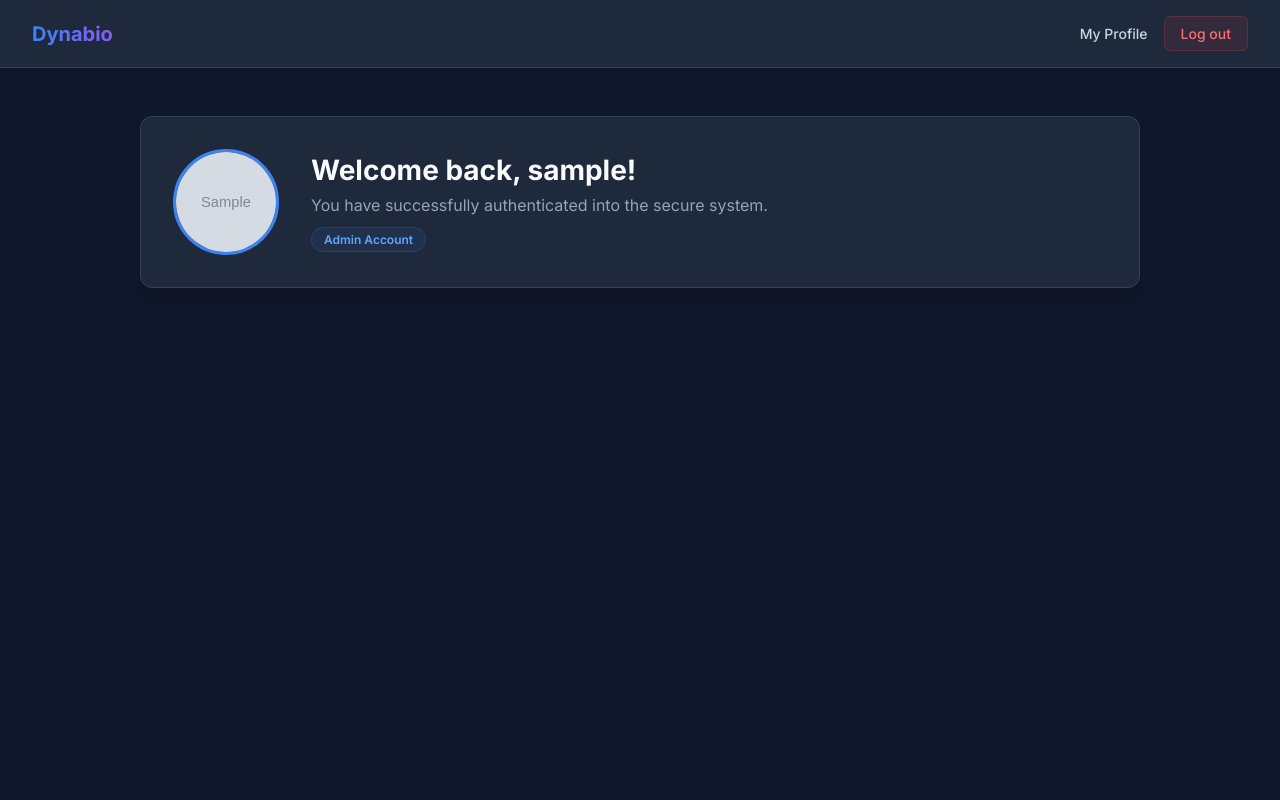
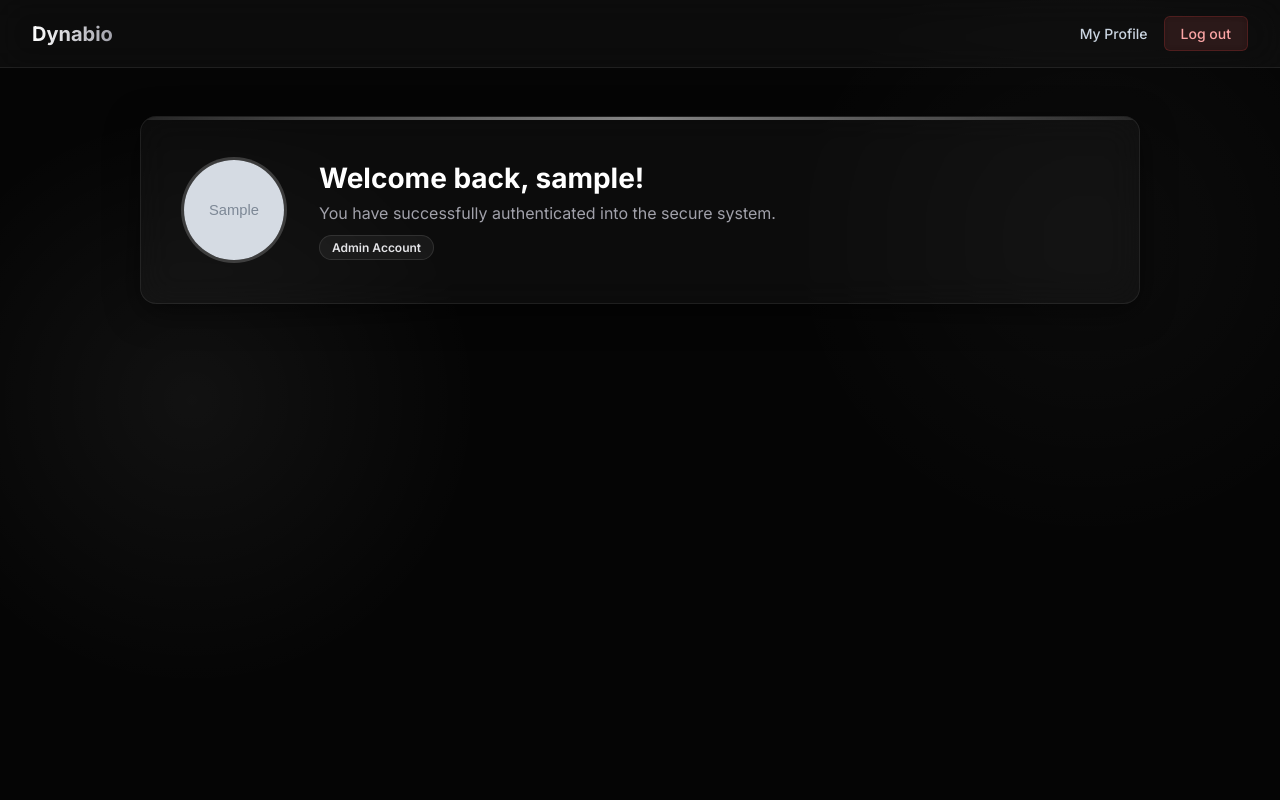
Before and after one commit to AiruxPH/dynabio, a PHP site: page / in a window 1280 px wide. Run offline with PHP 8.4, Linux system fonts and the light colour scheme; the visitor is signed in with stand-in values (Sample User, id 1); tables that the repository leaves empty or names only in its code hold one stand-in row (values such as "Sample post"); grey boxes marked "Sample" are stand-in pictures; a stand-in replaces the project's code that opens the database connection; some libraries are stand-ins or nearby versions.

Commit message:
feat: Implement a complete user authentication and account management system including signup, login, verification, password/username reset, and user profile pages, along with a new global stylesheet.

```diff
--- a/auth/forgot_password.php
+++ b/auth/forgot_password.php
@@ -10,7 +10,7 @@
     <meta name="viewport" content="width=device-width, initial-scale=1.0">
     <title>Forgot Password - Dynabio</title>
     <link href="https://fonts.googleapis.com/css2?family=Inter:wght@400;500;600;700&display=swap" rel="stylesheet">
-    <link rel="stylesheet" href="style.css">
+    <link rel="stylesheet" href="../style.css">
 </head>
 
 <body>
--- a/auth/login.php
+++ b/auth/login.php
@@ -14,7 +14,7 @@
     <title>Log in - Dynabio</title>
     <link href="https://fonts.googleapis.com/css2?family=Inter:wght@400;500;600;700&display=swap" rel="stylesheet">
     <link rel="stylesheet" href="https://cdnjs.cloudflare.com/ajax/libs/font-awesome/6.4.0/css/all.min.css">
-    <link rel="stylesheet" href="style.css">
+    <link rel="stylesheet" href="../style.css">
     <style>
         /* Remove native eye icon */
         input[type="password"]::-ms-reveal,
--- a/auth/set_password.php
+++ b/auth/set_password.php
@@ -14,7 +14,7 @@
     <title>Set Password - Dynabio</title>
     <link href="https://fonts.googleapis.com/css2?family=Inter:wght@400;500;600;700&display=swap" rel="stylesheet">
     <link rel="stylesheet" href="https://cdnjs.cloudflare.com/ajax/libs/font-awesome/6.4.0/css/all.min.css">
-    <link rel="stylesheet" href="style.css">
+    <link rel="stylesheet" href="../style.css">
     <style>
         /* Remove native eye icon */
         input[type="password"]::-ms-reveal,
--- a/auth/set_username.php
+++ b/auth/set_username.php
@@ -13,7 +13,7 @@
     <meta name="viewport" content="width=device-width, initial-scale=1.0">
     <title>Set Username - Dynabio</title>
     <link href="https://fonts.googleapis.com/css2?family=Inter:wght@400;500;600;700&display=swap" rel="stylesheet">
-    <link rel="stylesheet" href="style.css">
+    <link rel="stylesheet" href="../style.css">
     <style>
         .skip-btn {
             background: transparent;
--- a/auth/signup.php
+++ b/auth/signup.php
@@ -13,7 +13,7 @@
     <meta name="viewport" content="width=device-width, initial-scale=1.0">
     <title>Sign Up - Dynabio</title>
     <link href="https://fonts.googleapis.com/css2?family=Inter:wght@400;500;600;700&display=swap" rel="stylesheet">
-    <link rel="stylesheet" href="style.css">
+    <link rel="stylesheet" href="../style.css">
 </head>
 
 <body>
--- a/auth/verify.php
+++ b/auth/verify.php
@@ -13,7 +13,7 @@
     <meta name="viewport" content="width=device-width, initial-scale=1.0">
     <title>Verify Account - Dynabio</title>
     <link href="https://fonts.googleapis.com/css2?family=Inter:wght@400;500;600;700&display=swap" rel="stylesheet">
-    <link rel="stylesheet" href="style.css">
+    <link rel="stylesheet" href="../style.css">
     <style>
         .otp-fields {
             display: flex;
--- a/index.php
+++ b/index.php
@@ -31,106 +31,10 @@
     <meta name="viewport" content="width=device-width, initial-scale=1.0">
     <title>Dashboard - Dynabio</title>
     <link href="https://fonts.googleapis.com/css2?family=Inter:wght@400;500;600;700&display=swap" rel="stylesheet">
-    <style>
-        body {
-            margin: 0;
-            padding: 0;
-            font-family: 'Inter', sans-serif;
-            background-color: #0f172a;
-            color: #e2e8f0;
-            min-height: 100vh;
-        }
-
-        /* Simple Navbar */
-        .navbar {
-            background-color: #1e293b;
-            padding: 1rem 2rem;
-            display: flex;
-            justify-content: space-between;
-            align-items: center;
-            border-bottom: 1px solid #334155;
-            box-shadow: 0 4px 6px -1px rgba(0, 0, 0, 0.1);
-        }
-
-        .navbar-brand {
-            font-size: 1.25rem;
-            font-weight: 700;
-            color: #f8fafc;
-            background: linear-gradient(90deg, #3b82f6, #8b5cf6);
-            -webkit-background-clip: text;
-            -webkit-text-fill-color: transparent;
-        }
-
-        .logout-btn {
-            padding: 0.5rem 1rem;
-            background-color: rgba(239, 68, 68, 0.1);
-            color: #f87171;
-            border: 1px solid rgba(239, 68, 68, 0.2);
-            border-radius: 6px;
-            text-decoration: none;
-            font-weight: 500;
-            font-size: 0.875rem;
-            transition: all 0.2s ease;
-        }
-
-        .logout-btn:hover {
-            background-color: rgba(239, 68, 68, 0.2);
-            color: #fecaca;
-        }
-
-        /* Dashboard Content */
-        .container {
-            max-width: 1000px;
-            margin: 3rem auto;
-            padding: 0 1.5rem;
-        }
-
-        .welcome-card {
-            background-color: #1e293b;
-            border: 1px solid #334155;
-            border-radius: 12px;
-            padding: 2rem;
-            display: flex;
-            align-items: center;
-            gap: 2rem;
-            box-shadow: 0 10px 15px -3px rgba(0, 0, 0, 0.1);
-        }
-
-        .profile-photo {
-            width: 100px;
-            height: 100px;
-            border-radius: 50%;
-            object-fit: cover;
-            border: 3px solid #3b82f6;
-            background-color: #0f172a;
-        }
-
-        .welcome-text h1 {
-            margin: 0 0 0.5rem 0;
-            font-size: 1.75rem;
-            color: #f8fafc;
-        }
-
-        .welcome-text p {
-            margin: 0;
-            color: #94a3b8;
-        }
-
-        .badge {
-            display: inline-block;
-            background-color: rgba(59, 130, 246, 0.1);
-            color: #60a5fa;
-            padding: 0.25rem 0.75rem;
-            border-radius: 9999px;
-            font-size: 0.75rem;
-            font-weight: 600;
-            margin-top: 0.75rem;
-            border: 1px solid rgba(59, 130, 246, 0.2);
-        }
-    </style>
+    <link rel="stylesheet" href="style.css">
 </head>
 
-<body>
+<body class="layout-dashboard">
 
     <nav class="navbar">
         <div class="navbar-brand">Dynabio</div>
--- a/auth/style.css
+++ b/style.css
@@ -34,7 +34,7 @@
     left: 0;
     right: 0;
     height: 3px;
-    background: linear-gradient(90deg, rgba(255,255,255,0.1), rgba(255,255,255,0.5), rgba(255,255,255,0.1));
+    background: linear-gradient(90deg, rgba(255, 255, 255, 0.1), rgba(255, 255, 255, 0.5), rgba(255, 255, 255, 0.1));
 }
 
 .auth-header {
@@ -114,22 +114,26 @@
 .btn:hover {
     background: rgba(255, 255, 255, 0.1);
     border-color: rgba(255, 255, 255, 0.3);
-    box-shadow: 0 0 20px rgba(255, 255, 255, 0.15); /* Default white emission */
+    box-shadow: 0 0 20px rgba(255, 255, 255, 0.15);
+    /* Default white emission */
     transform: translateY(-1px);
 }
 
 .btn-primary:hover {
-    box-shadow: 0 0 20px rgba(59, 130, 246, 0.4); /* Blue emission */
+    box-shadow: 0 0 20px rgba(59, 130, 246, 0.4);
+    /* Blue emission */
     border-color: rgba(59, 130, 246, 0.5);
 }
 
 .btn-success:hover {
-    box-shadow: 0 0 20px rgba(34, 197, 94, 0.4); /* Green emission */
+    box-shadow: 0 0 20px rgba(34, 197, 94, 0.4);
+    /* Green emission */
     border-color: rgba(34, 197, 94, 0.5);
 }
 
 .btn-danger:hover {
-    box-shadow: 0 0 20px rgba(239, 68, 68, 0.4); /* Red emission */
+    box-shadow: 0 0 20px rgba(239, 68, 68, 0.4);
+    /* Red emission */
     border-color: rgba(239, 68, 68, 0.5);
 }
 
@@ -208,5 +212,121 @@
 }
 
 @keyframes spinner-border {
-    to { transform: rotate(360deg); }
+    to {
+        transform: rotate(360deg);
+    }
 }
+
+/* Dashboard Specifics adapted to Glassmorphism */
+.layout-dashboard {
+    display: block;
+    align-items: flex-start;
+}
+
+.navbar {
+    background: rgba(255, 255, 255, 0.03);
+    padding: 1rem 2rem;
+    display: flex;
+    justify-content: space-between;
+    align-items: center;
+    border-bottom: 1px solid rgba(255, 255, 255, 0.08);
+    /* glassmorphism border */
+    backdrop-filter: blur(16px);
+    -webkit-backdrop-filter: blur(16px);
+    position: sticky;
+    top: 0;
+    z-index: 50;
+}
+
+.navbar-brand {
+    font-size: 1.25rem;
+    font-weight: 700;
+    color: #f8fafc;
+    background: linear-gradient(90deg, #ffffff, #a1a1aa);
+    /* sophisticated white/grey */
+    -webkit-background-clip: text;
+    background-clip: text;
+    -webkit-text-fill-color: transparent;
+}
+
+.logout-btn {
+    padding: 0.5rem 1rem;
+    background-color: rgba(239, 68, 68, 0.1);
+    color: #fca5a5;
+    border: 1px solid rgba(239, 68, 68, 0.2);
+    border-radius: 6px;
+    text-decoration: none;
+    font-weight: 500;
+    font-size: 0.875rem;
+    transition: all 0.2s ease;
+    backdrop-filter: blur(4px);
+}
+
+.logout-btn:hover {
+    background-color: rgba(239, 68, 68, 0.2);
+    box-shadow: 0 0 15px rgba(239, 68, 68, 0.2);
+    color: #fecaca;
+}
+
+.container {
+    max-width: 1000px;
+    margin: 3rem auto;
+    padding: 0 1.5rem;
+}
+
+.welcome-card {
+    background: rgba(255, 255, 255, 0.03);
+    border: 1px solid rgba(255, 255, 255, 0.08);
+    border-radius: 16px;
+    padding: 2.5rem;
+    display: flex;
+    align-items: center;
+    gap: 2rem;
+    box-shadow: 0 8px 32px 0 rgba(0, 0, 0, 0.5);
+    backdrop-filter: blur(16px);
+    -webkit-backdrop-filter: blur(16px);
+    position: relative;
+    overflow: hidden;
+}
+
+.welcome-card::before {
+    content: '';
+    position: absolute;
+    top: 0;
+    left: 0;
+    right: 0;
+    height: 3px;
+    background: linear-gradient(90deg, rgba(255, 255, 255, 0.1), rgba(255, 255, 255, 0.5), rgba(255, 255, 255, 0.1));
+}
+
+.profile-photo {
+    width: 100px;
+    height: 100px;
+    border-radius: 50%;
+    object-fit: cover;
+    border: 3px solid rgba(255, 255, 255, 0.2);
+    background-color: rgba(0, 0, 0, 0.2);
+}
+
+.welcome-text h1 {
+    margin: 0 0 0.5rem 0;
+    font-size: 1.75rem;
+    color: #ffffff;
+}
+
+.welcome-text p {
+    margin: 0;
+    color: #a1a1aa;
+}
+
+.badge {
+    display: inline-block;
+    background-color: rgba(255, 255, 255, 0.05);
+    color: #e4e4e7;
+    padding: 0.25rem 0.75rem;
+    border-radius: 9999px;
+    font-size: 0.75rem;
+    font-weight: 600;
+    margin-top: 0.75rem;
+    border: 1px solid rgba(255, 255, 255, 0.1);
+}
--- a/user/profile.php
+++ b/user/profile.php
@@ -27,7 +27,7 @@
     <link href="https://fonts.googleapis.com/css2?family=Inter:wght@400;500;600;700&display=swap" rel="stylesheet">
     <link rel="stylesheet" href="https://cdnjs.cloudflare.com/ajax/libs/font-awesome/6.4.0/css/all.min.css"
         crossorigin="anonymous" referrerpolicy="no-referrer">
-    <link rel="stylesheet" href="../auth/style.css">
+    <link rel="stylesheet" href="../style.css">
     <style>
         .profile-container {
             max-width: 600px;
```
Also changed, not shown: CHANGELOG.md.
